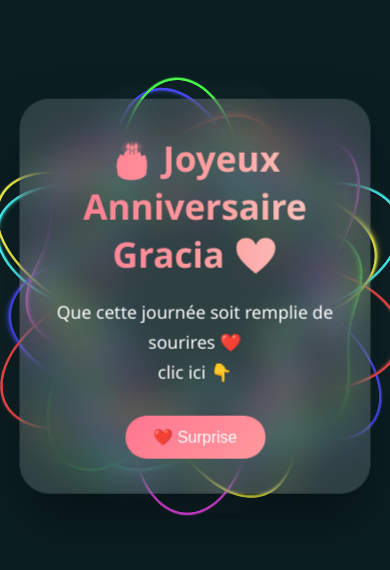
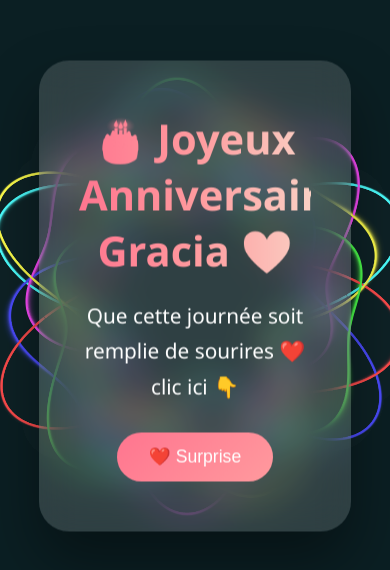
Before and after one commit to Merveille-pharel1/anniv, a plain HTML site: page index.html in a window 390 px wide. Shown: the part 126-696 px from the top of the page. Drawn offline with Linux system fonts and the light colour scheme.

Commit message:
change font-sizes query

```diff
--- a/index.html
+++ b/index.html
@@ -2,6 +2,7 @@
 <html lang="fr">
 <head>
   <meta charset="UTF-8">
+  <meta name="viewport" content="width=device-width, initial-scale=1.0">
   <title>Love You ❤️</title>
 
   <style>
@@ -91,21 +92,21 @@
 
     @media (max-width: 600px) {
     .card {
-        padding: 35px 25px;
-        width: 90%;
+        padding: 50px 40px;
+        width: 80%;
     }
 
     h1 {
-        font-size: 2.2rem;
+        font-size: 2.6rem;
     }
 
     p {
-        font-size: 1.1rem;
+        font-size: 1.3rem;
     }
 
     button {
-        font-size: 1rem;
-        padding: 12px 28px;
+        font-size: 1.1rem;
+        padding: 14px 32px;
     }
 
     .love-text {
```
